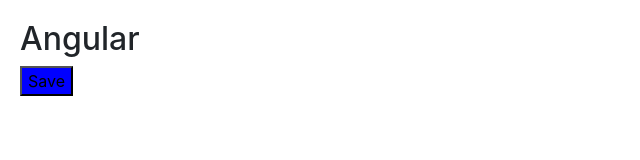
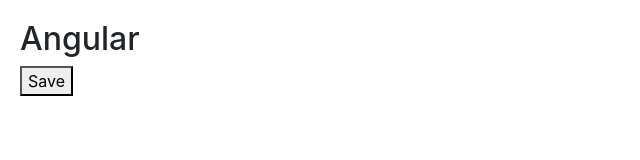
Before and after one commit to MoinSul1/tutorial, an Angular app: page / in a window 1280 px wide. Shown: the top 160 px of the page, without its empty margins (0-640 px from the left). Built offline with nearby package versions, Linux system fonts and the light colour scheme.

Commit message:
7.Event Binding
bubbling happening here next step we stop bubbing

```diff
--- a/src/app/courses.component.ts
+++ b/src/app/courses.component.ts
@@ -4,14 +4,19 @@
 @Component({
     selector: 'courses',
     template: `
-    <button  [style.backgroundColor]="isActive ? 'blue': 'white'">Save</button>
-
+    <div (click)= "onDivClick()"><button  (click)="onSave($event)">Save</button>
+</div>
                         `
 })
 
 
 export class CoursesComponent{
-isActive=true;
+onSave($event){
+    console.log("Btn was Clicked", $event);
+}
+onDivClick(){
+    console.log("div was clicked")
+}
 
 
 
```
